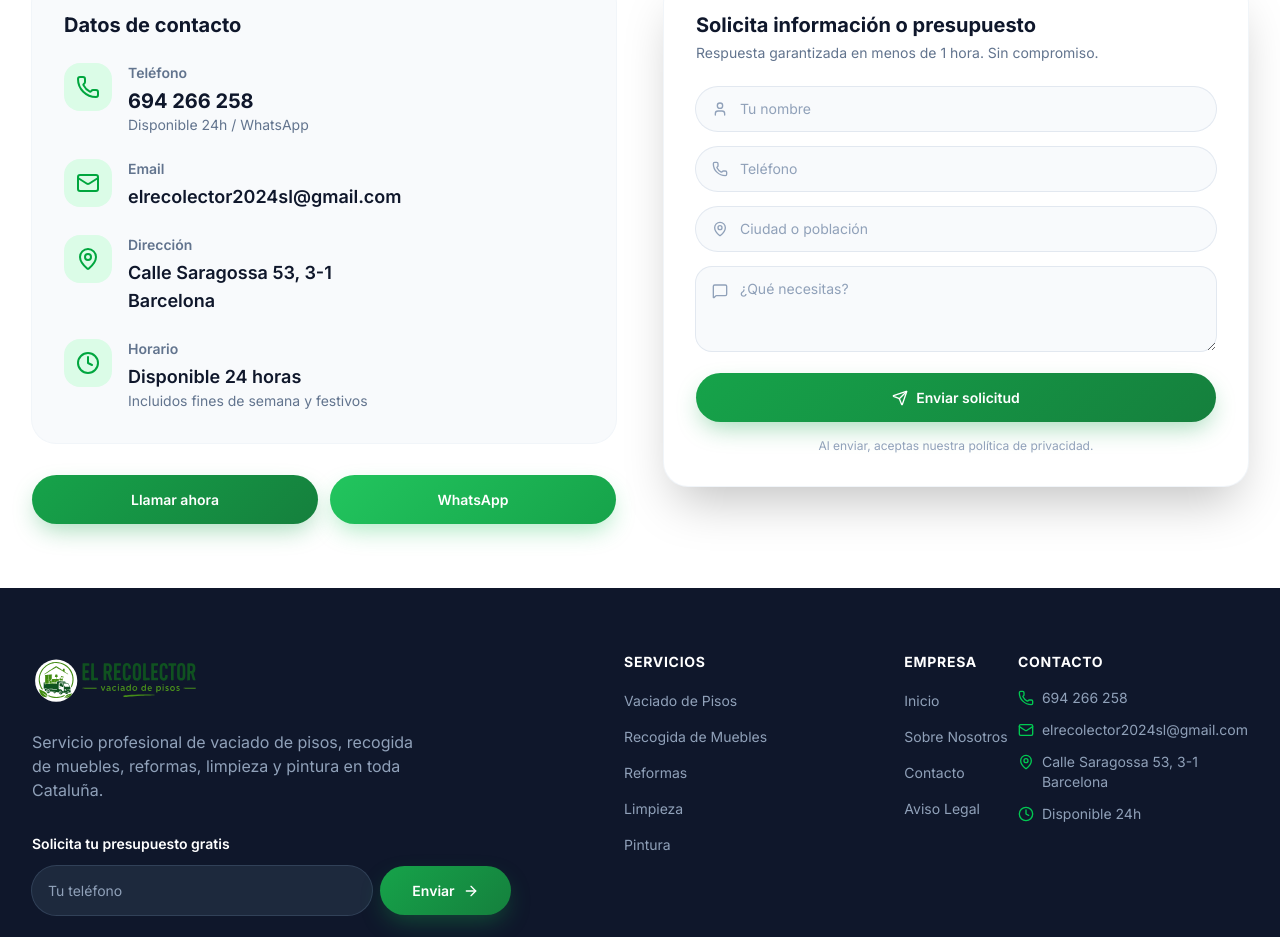
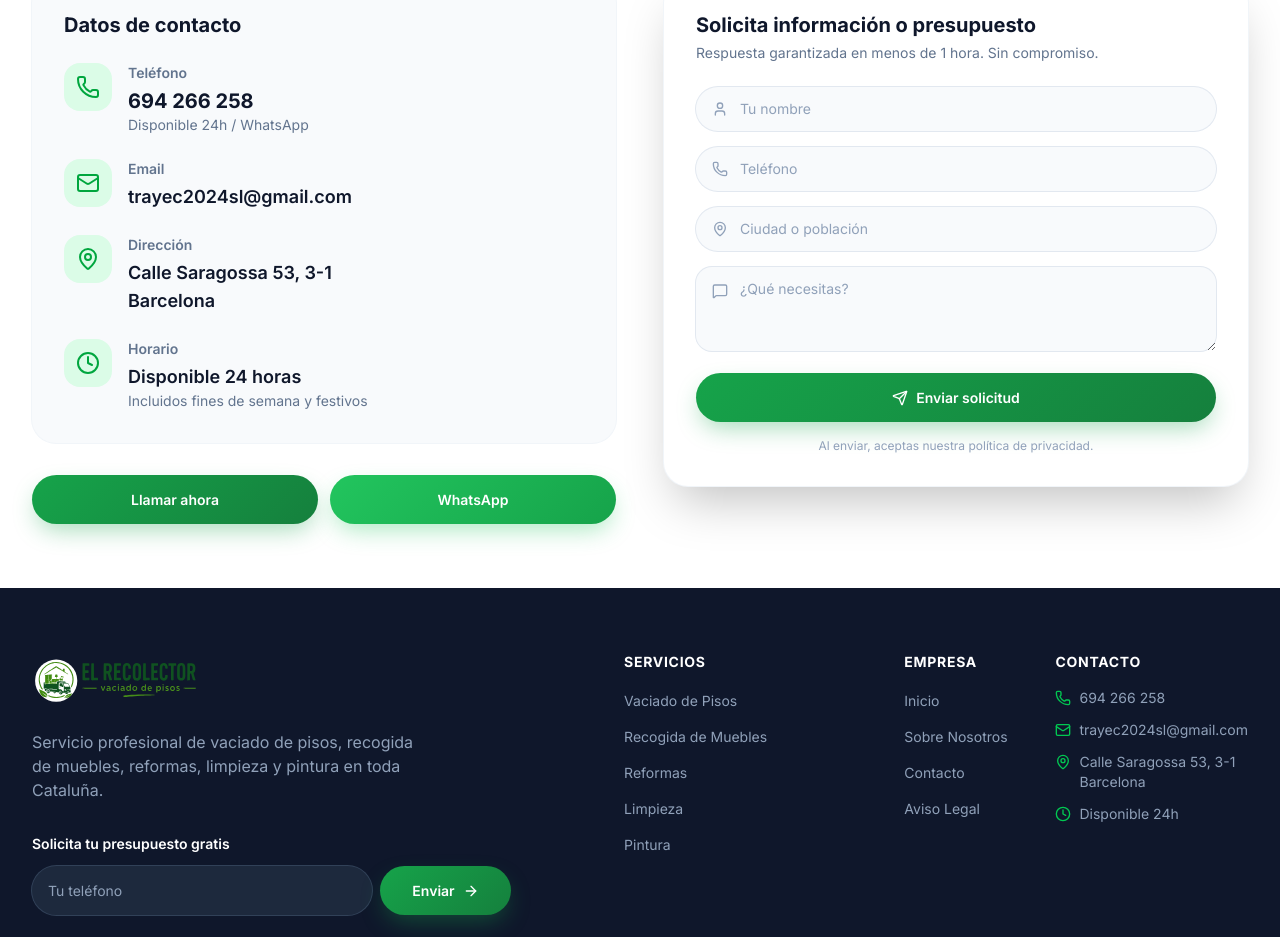
Before and after one commit to creativedesignseo/trayec-web, a React (Vite) app: page /contacto in a window 1280 px wide. Shown: the part 485-1422 px from the top of the page. Built offline with nearby package versions, Linux system fonts and the light colour scheme.

Commit message:
revert: restore original client email trayec2024sl@gmail.com
The email change to elrecolector2024sl@gmail.com was not requested
by the client. Reverting to the original email across all pages,
footer, contact info and schema.

```diff
--- a/src/components/Footer.tsx
+++ b/src/components/Footer.tsx
@@ -82,7 +82,7 @@ export default function Footer() {
                 </li>
                 <li className="flex items-start gap-2 text-sm text-slate-400">
                   <Mail className="mt-0.5 h-4 w-4 flex-shrink-0 text-green-500" />
-                  <a href="mailto:elrecolector2024sl@gmail.com" className="hover:text-green-400">elrecolector2024sl@gmail.com</a>
+                  <a href="mailto:trayec2024sl@gmail.com" className="hover:text-green-400">trayec2024sl@gmail.com</a>
                 </li>
                 <li className="flex items-start gap-2 text-sm text-slate-400">
                   <MapPin className="mt-0.5 h-4 w-4 flex-shrink-0 text-green-500" />
--- a/src/components/LocalBusinessSchema.tsx
+++ b/src/components/LocalBusinessSchema.tsx
@@ -6,7 +6,7 @@ const schemaLocalBusiness = {
   name: 'El Recolector',
   image: 'https://trayec-web.netlify.app/favicon.png',
   telephone: '+34694266258',
-  email: 'elrecolector2024sl@gmail.com',
+  email: 'trayec2024sl@gmail.com',
   address: {
     '@type': 'PostalAddress',
     streetAddress: 'Calle Saragossa 53, 3-1',
--- a/src/pages/Contacto.tsx
+++ b/src/pages/Contacto.tsx
@@ -51,8 +51,8 @@ export default function Contacto() {
                   <div>
                     <dt className="text-sm font-semibold text-slate-500">Email</dt>
                     <dd className="mt-1">
-                      <a href="mailto:elrecolector2024sl@gmail.com" className="text-lg font-semibold text-slate-900 hover:text-green-600">
-                        elrecolector2024sl@gmail.com
+                      <a href="mailto:trayec2024sl@gmail.com" className="text-lg font-semibold text-slate-900 hover:text-green-600">
+                        trayec2024sl@gmail.com
                       </a>
                     </dd>
                   </div>
--- a/src/pages/Legal.tsx
+++ b/src/pages/Legal.tsx
@@ -31,7 +31,7 @@ export default function Legal() {
             <li className="flex items-center gap-2"><MapPin className="h-4 w-4 text-green-600" /> <strong>CIF:</strong> B56321581</li>
             <li className="flex items-center gap-2"><MapPin className="h-4 w-4 text-green-600" /> <strong>Dirección:</strong> Calle Saragossa 53, 3-1, Barcelona</li>
             <li className="flex items-center gap-2"><Phone className="h-4 w-4 text-green-600" /> <strong>Teléfono:</strong> 694 266 258</li>
-            <li className="flex items-center gap-2"><Mail className="h-4 w-4 text-green-600" /> <strong>Email:</strong> elrecolector2024sl@gmail.com</li>
+            <li className="flex items-center gap-2"><Mail className="h-4 w-4 text-green-600" /> <strong>Email:</strong> trayec2024sl@gmail.com</li>
           </ul>
 
           <h2 className="mt-10 text-2xl font-bold text-slate-900">Política de Privacidad</h2>
@@ -39,7 +39,7 @@ export default function Legal() {
             El Recolector se compromete a proteger la información personal de los usuarios. Los datos recogidos a través del formulario de contacto serán utilizados exclusivamente para gestionar su solicitud y nunca serán cedidos a terceros sin su consentimiento.
           </p>
           <p className="mt-4 text-slate-600">
-            Puede ejercer sus derechos de acceso, rectificación, cancelación y oposición contactando con nosotros a través del email elrecolector2024sl@gmail.com.
+            Puede ejercer sus derechos de acceso, rectificación, cancelación y oposición contactando con nosotros a través del email trayec2024sl@gmail.com.
           </p>
 
           <h2 className="mt-10 text-2xl font-bold text-slate-900">Política de Cookies</h2>
```
Also changed, not shown: 1 other file (tests, documents, lock files or other folders).
